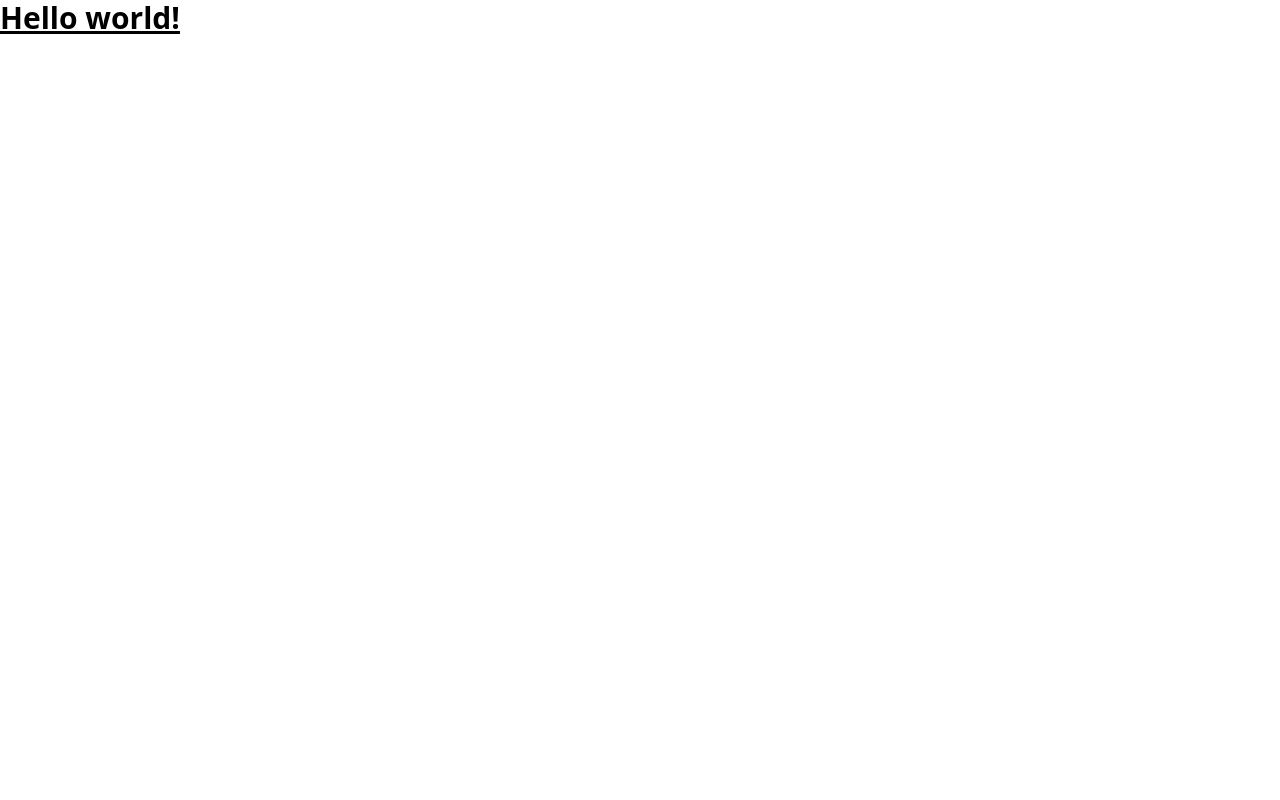
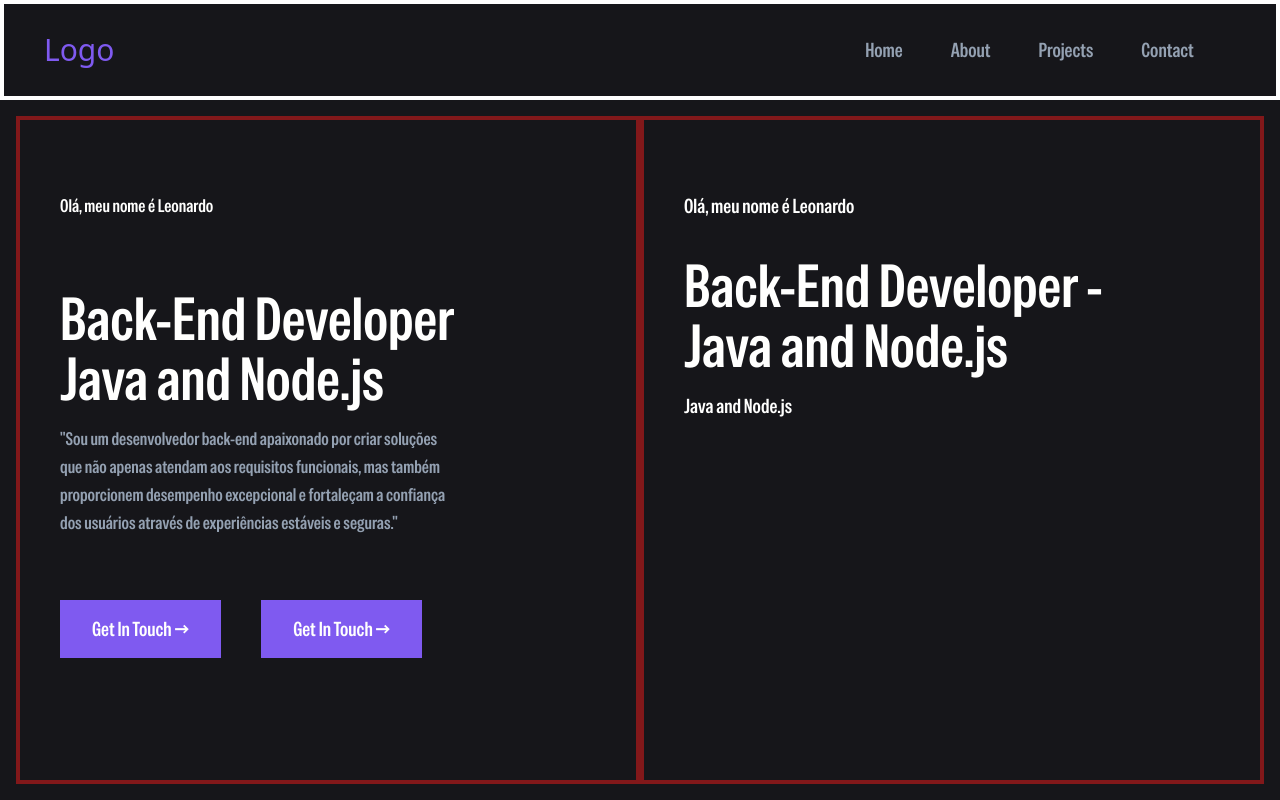
Before and after one commit to Leo-Slv/Leo-Slv.github.io, a website: page docs/index.html in a window 1280 px wide. Drawn offline with nearby package versions, Linux system fonts and the light colour scheme.

Commit message:
Inserção de layouts grids, divisões da tela home e inserção de nav bar, headline e paragraph

```diff
--- a/docs/index.html
+++ b/docs/index.html
@@ -4,10 +4,58 @@
     <meta charset="UTF-8">
     <meta name="viewport" content="width=device-width, initial-scale=1.0">
     <link href="./styles/output.css" rel="stylesheet">
+    <script src="https://cdn.jsdelivr.net/npm/@tailwindcss/browser@4"></script>
+    <title>Portifólio</title>
   </head>
-<body>
-  <h1 class="text-3xl font-bold underline">
-    Hello world!
-  </h1>
+  <body class="grid grid-rows-[1fr_7fr] bg-main-color h-screen">
+    <nav class="grid grid-cols-[5fr_3fr] border-4 border-white">
+      <div class="flex main-color items-center">
+        <span class="text-3xl pl-10">Logo</span>
+      </div>
+      <div
+        class="flex headline text-xl gap-12 pr-4 main-font paragraph items-center justify-center">
+        <span class="nav-title hover-effect">Home</span>
+        <span class="nav-title hover-effect">About</span>
+        <span class="nav-title hover-effect">Projects</span>
+        <span class="nav-title hover-effect">Contact</span>
+      </div>
+    </nav>
+    <div class="grid grid-cols-[2fr_2fr] h-full p-4">
+      <div
+        class="grid grid-rows-[1fr_2fr_1fr] border-4 border-red-900 h-full main-font">
+        <div class="headline pl-10 pt-18  text-lg">
+          <span>Olá, meu nome é Leonardo</span>
+        </div>
+        <div class="headline pl-10 pt-1 text-6xl">
+          <div><span>Back-End Developer</span></div>
+          <div><span>Java and Node.js</span></div>
+          <div
+            class="text-lg pt-4 pr-44 paragraph"><span>"Sou um desenvolvedor back-end apaixonado por criar soluções que não apenas atendam aos requisitos funcionais, mas também proporcionem desempenho excepcional e fortaleçam a confiança dos usuários através de experiências estáveis e seguras."</span></div>
+        </div>
+        <div class="flex gap-10 px-10">
+          <div>
+            <a href="#" class="card bg-button-color button-text px-8 py-4 text-xl">
+              Get In Touch <span>→</span>
+            </a>
+          </div>
+          <div>
+            <a href="#" class="card bg-button-color button-text px-8 py-4 text-xl">
+              Get In Touch <span>→</span>
+            </a>
+          </div>
+        </div>
+      </div>
+
+      <div
+        class="grid grid-rows-[1fr_4fr] border-4 border-red-900 h-full main-font">
+        <div class="headline pl-10 pt-18  text-xl">
+          <span>Olá, meu nome é Leonardo</span>
+        </div>
+        <div class="headline pl-10  pt-1 text-6xl">
+          <div><span>Back-End Developer -</span></div>
+          <div><span>Java and Node.js</span></div>
+          <div class="text-xl pt-4"><span>Java and Node.js</span></div>
+        </div>
+      </div>
     </body>
   </html>
```
Also changed, not shown: docs/styles/fonts/SpecialGothicCondensedOne-Regular.ttf (added), docs/styles/output.css. Lines whose indentation alone changed are shown as unchanged.
